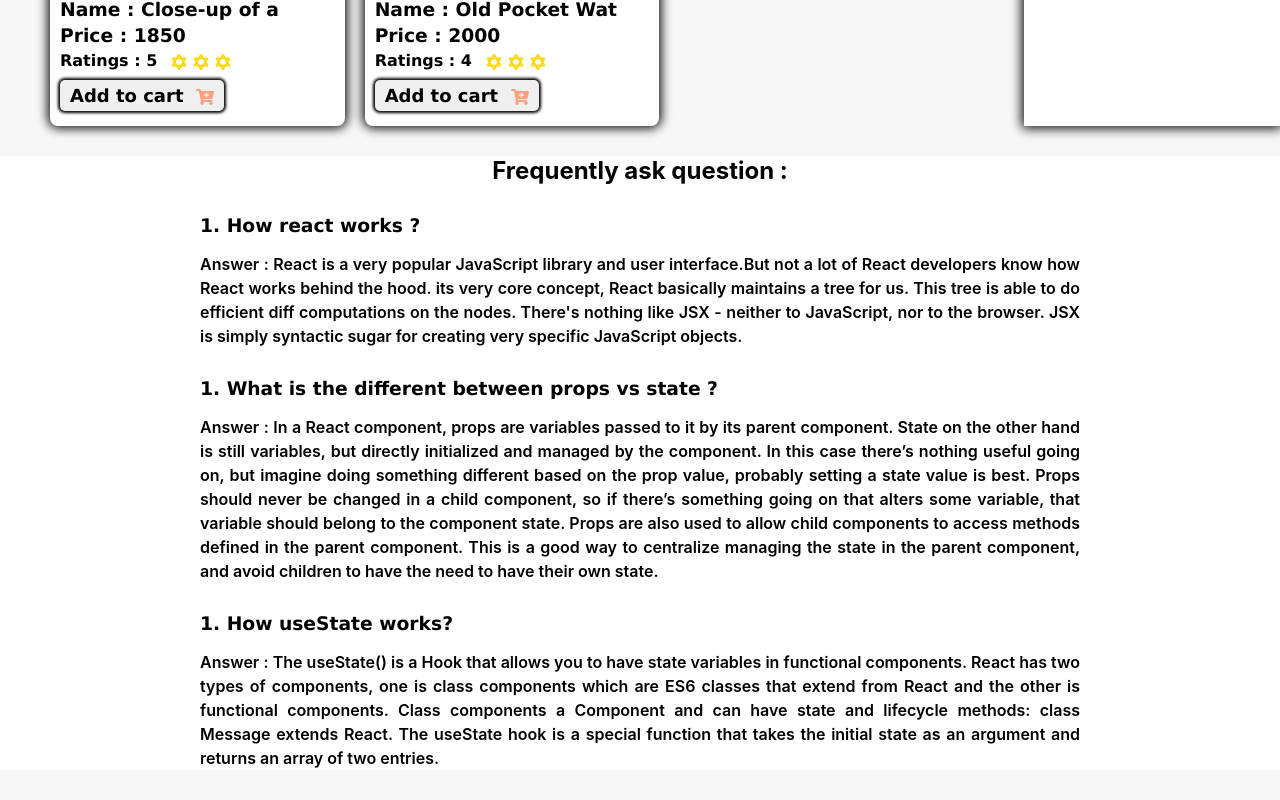
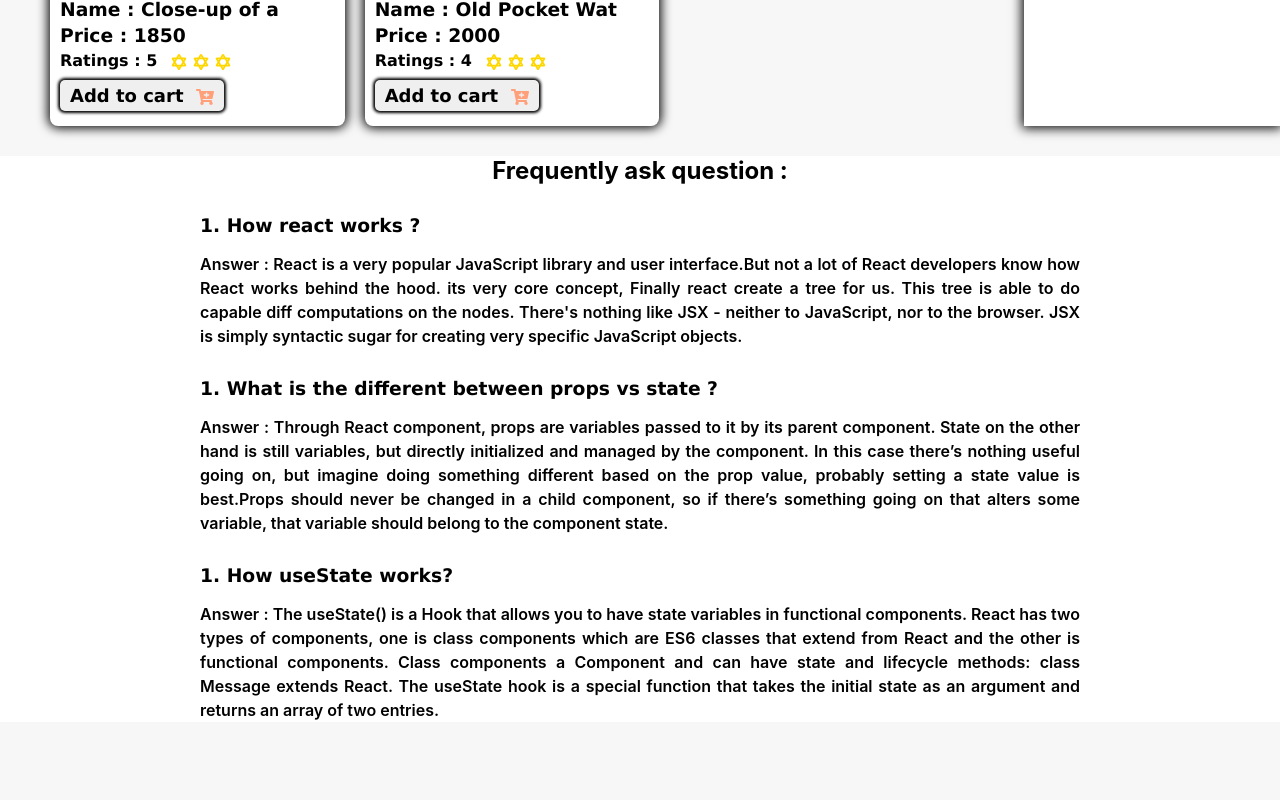
Before and after one commit to SHAFAYET-HOWLADER/lucky_one, a React (Create React App) app: page / in a window 1280 px wide. Shown: the part 3021-3821 px from the top of the page. After the commit the page ends 3773 px from the top, so only its background shows below. Built offline with nearby package versions, Linux system fonts and the light colour scheme.

Commit message:
some updates

```diff
--- a/src/Components/Header/Header.css
+++ b/src/Components/Header/Header.css
@@ -9,6 +9,12 @@
     top: 0;
     left: 0;
     z-index: 999;
+}
+
+@media (max-width: 800px) {
+    .header {
+        display: none;
+    }
 }
 
 .header img {
--- a/src/Components/Question/Question.js
+++ b/src/Components/Question/Question.js
@@ -12,7 +12,7 @@ const Question = () => {
                 <p>
                     <span>Answer : </span>
                     React is a very popular JavaScript library and user interface.But not a lot of React developers know how React works behind the hood.
-                    its very core concept, React basically maintains a tree for us. This tree is able to do efficient diff computations on the nodes.
+                    its very core concept, Finally react create a tree for us. This tree is able to do capable diff computations on the nodes.
                     There's nothing like JSX - neither to JavaScript, nor to the browser. JSX is simply syntactic sugar for creating very specific JavaScript objects.
                 </p>
             </div>
@@ -20,10 +20,9 @@ const Question = () => {
                 <h3>1. What is the different between props vs state ?</h3>
                 <p>
                     <span>Answer : </span>
-                    In a React component, props are variables passed to it by its parent component. State on the other hand is still variables, but directly initialized and managed by the component.
-                    In this case there’s nothing useful going on, but imagine doing something different based on the prop value, probably setting a state value is best.
-                    Props should never be changed in a child component, so if there’s something going on that alters some variable, that variable should belong to the component state.
-                    Props are also used to allow child components to access methods defined in the parent component. This is a good way to centralize managing the state in the parent component, and avoid children to have the need to have their own state.
+                    Through React component, props are variables passed to it by its parent component. State on the other hand is still variables, but directly initialized and managed by the component.
+                    In this case there’s nothing useful going on, but imagine doing something different based on the prop value, probably setting a state value is best.Props should never be changed in a child component, so if there’s something going on that alters some variable, that variable should belong to the component state.
+
                 </p>
             </div>
             <div className="question">
```
